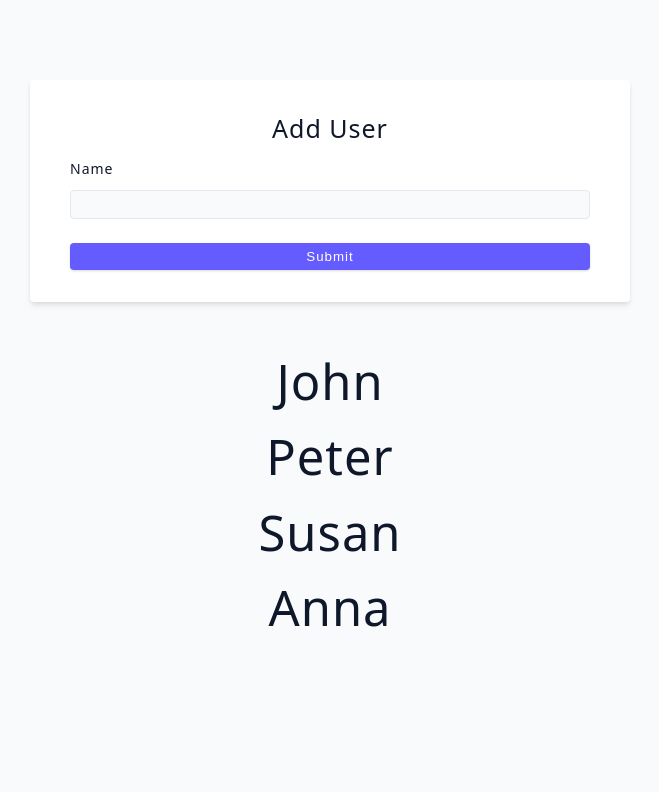
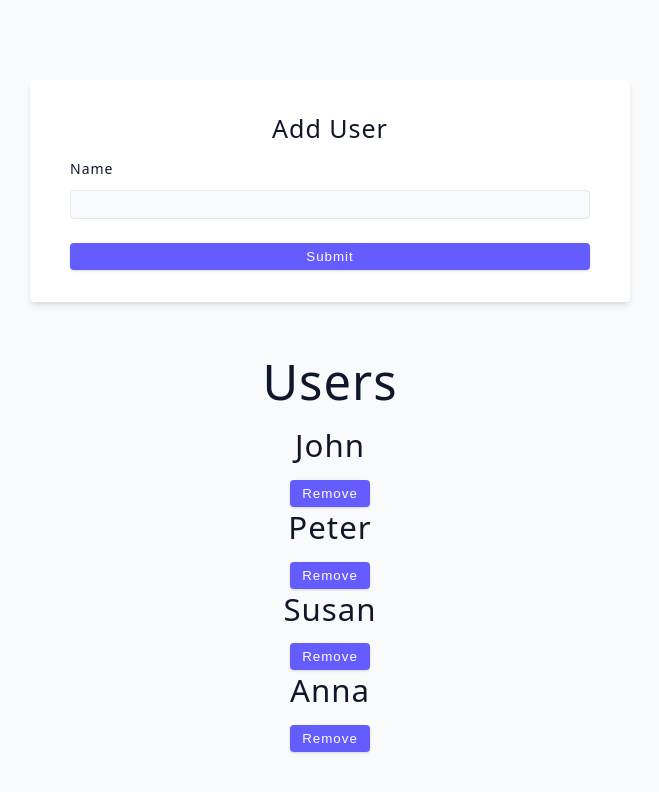
Before and after one commit to moisesmelllo/react-course-v3-main, a React (Vite) app in the folder react-course-v3-main/03-advanced-react/: page / in a window 1280 px wide. Shown: the top 792 px of the page, without its empty margins (310-969 px from the left). Built offline with nearby package versions, Linux system fonts and the light colour scheme.

Commit message:
forms and states

```diff
--- a/react-course-v3-main/03-advanced-react/src/tutorial/06-forms/starter/02-user-challenge.jsx
+++ b/react-course-v3-main/03-advanced-react/src/tutorial/06-forms/starter/02-user-challenge.jsx
@@ -4,15 +4,26 @@ import { data } from '../../../data'
 const UserChallenge = () => {
   const [name, setName] = useState('')
   const [people, setPeople] = useState(data)
+  const [nextid, setNextid] = useState(data.length + 1);
 
   const handleSubmit = (e) => {
     e.preventDefault()
     if (name) {
-      const newUser = {name: name }
+      const newUser = {
+        name: name,
+        id: nextid }
       setPeople([...people, newUser])
       setName('') // Reset the input field after submitting
+      setNextid((prevId) => prevId + 1)
       console.log(name)
     }
+  }
+
+  const handleDelete = (id) => {
+    const updateUsers = people.filter((person) => person.id !== id);
+
+    setPeople(updateUsers)
+
   }
 
   return (
@@ -36,11 +47,16 @@ const UserChallenge = () => {
           submit
         </button>
       </form>
-      <div>
-        {people.map((value) => (
-          <h1 key={value.id}>{value.name}</h1>
-        ))}
-      </div>
+      <h1>users</h1>
+        {people.map((person) => {
+          return (
+          <div key={person.id}>
+            <h3>{person.name}</h3>
+            <button onClick={() => handleDelete(person.id)} className='btn'>Remove</button>
+          </div>
+          )
+          })}
+
     </div>
   )
 }
```
